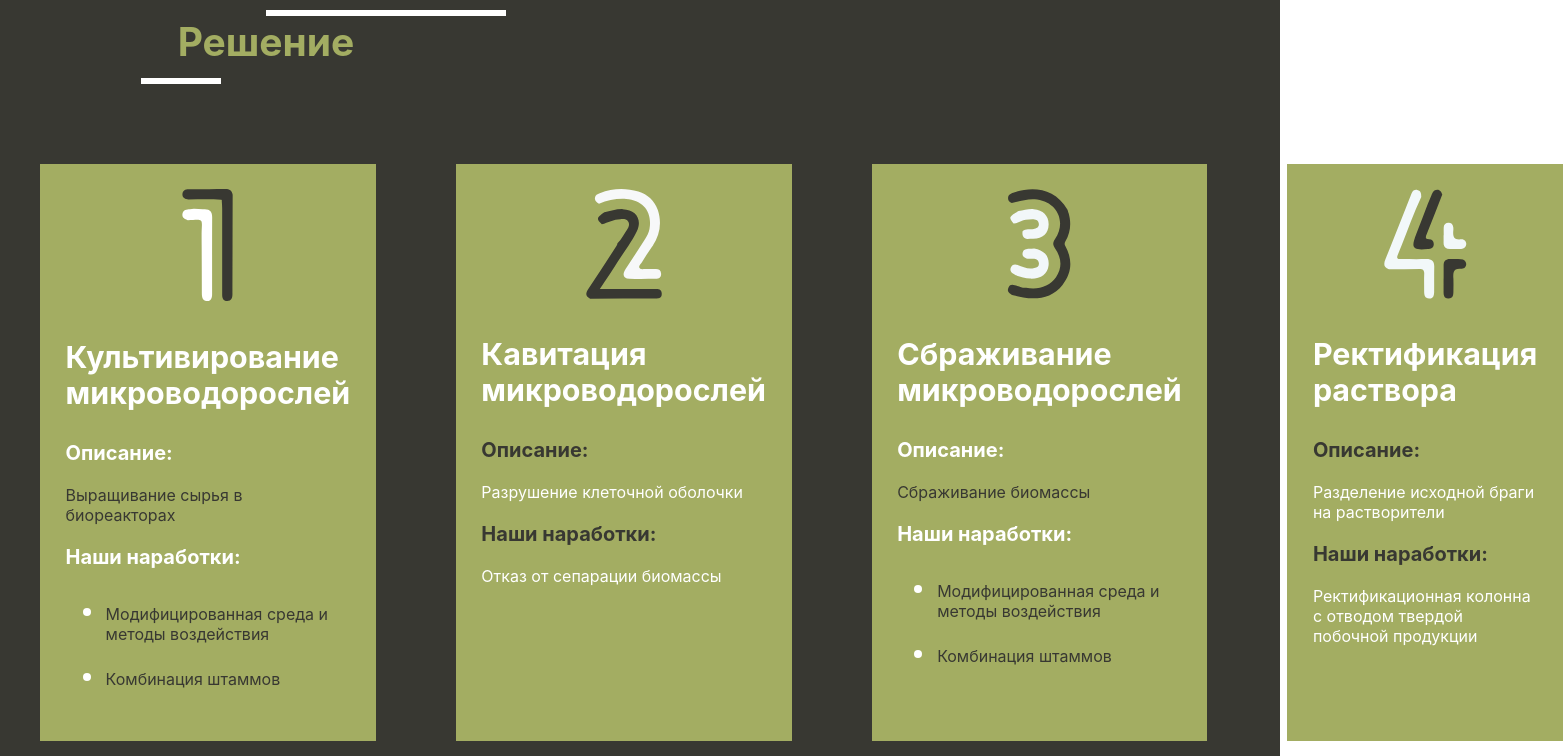
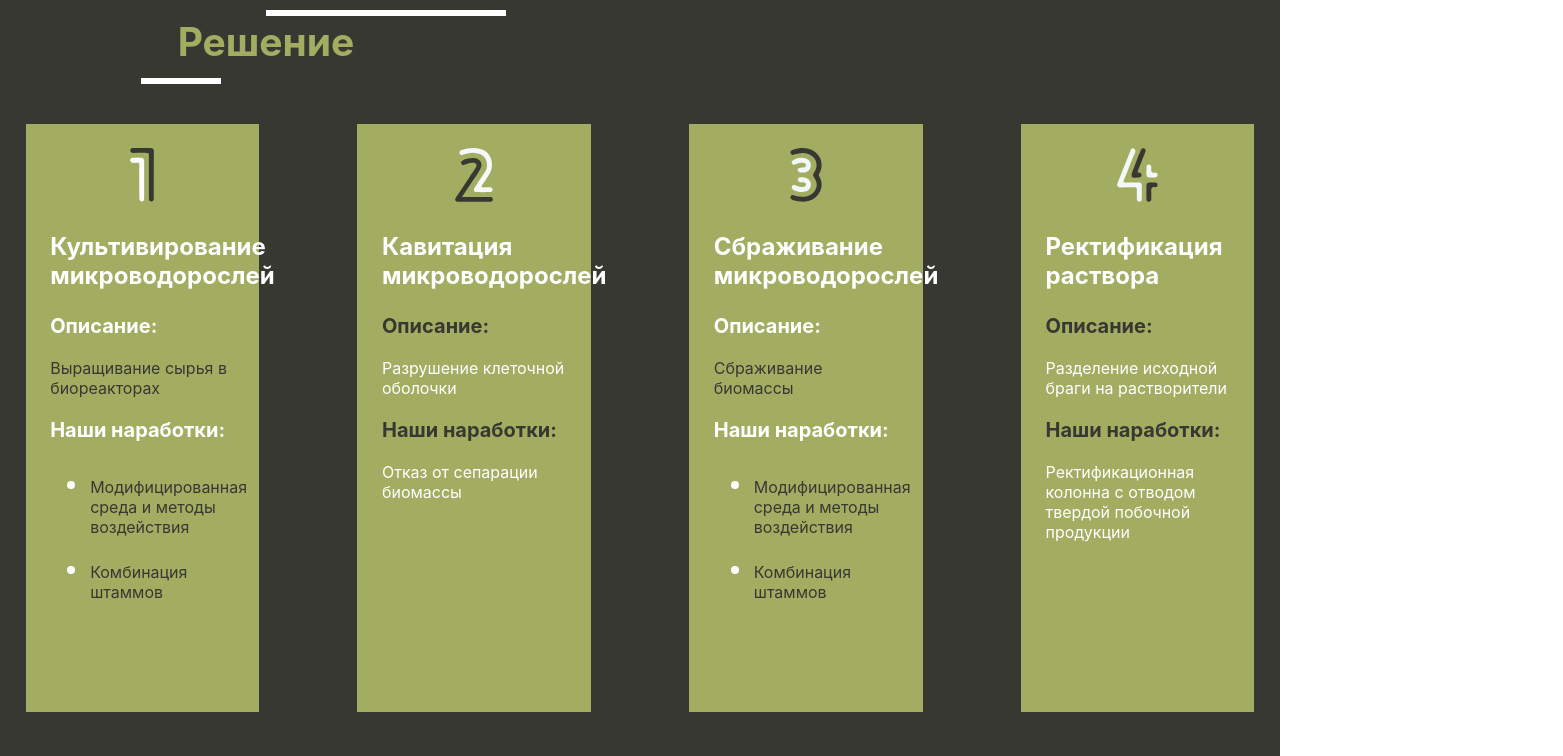
Before and after one commit to expiredy/ButaCorp, a React (Create React App) app in the folder dord-site/: page / in a window 1280 px wide. Shown: the part 1280-2036 px from the top of the page, 1563 px wide, since content can reach past the window. Built offline with nearby package versions, Linux system fonts and the light colour scheme.

Commit message:
.gitignore updating and css changes in Solution Section and contact section

```diff
--- a/dord-site/package.json
+++ b/dord-site/package.json
@@ -12,7 +12,7 @@
     "web-vitals": "^1.1.2"
   },
   "scripts": {
-    "start": "react-scripts start",
+    "start": "react-scripts --openssl-legacy-provider start",
     "build": "react-scripts build",
     "test": "react-scripts test",
     "eject": "react-scripts eject"
--- a/dord-site/src/components/information-sections/ContactsSectionStyle.css
+++ b/dord-site/src/components/information-sections/ContactsSectionStyle.css
@@ -26,3 +26,7 @@
 .contact-element a{
     text-decoration: none;
 }
+
+.lower-image{
+    width: 75%;
+}
--- a/dord-site/src/components/information-sections/SolutionSectionStyle.css
+++ b/dord-site/src/components/information-sections/SolutionSectionStyle.css
@@ -1,16 +1,26 @@
 .steps-layout{
     display: flex;
-    justify-content: space-around;
+    justify-content: space-between;
+    margin: 0 2% 0 2%;
+
+}
+
+.step-logo{
+    height: 10%;
 }
 
 .step-container{
     background-color: #A3AD62;
-    width: 25%;
-    margin: 5vh;
+    width: 15%;
     padding: 2%;
 }
+
 .step-text-container{
     text-align: left;
+}
+
+.header-session{
+    font-size: 3vh;
 }
 
 .section-content-header{
--- a/dord-site/src/index.css
+++ b/dord-site/src/index.css
@@ -1,4 +1,5 @@
 body {
+  min-width: 100%;
   margin: 0;
   font-family: -apple-system, BlinkMacSystemFont, 'Segoe UI', 'Roboto', 'Oxygen',
     'Ubuntu', 'Cantarell', 'Fira Sans', 'Droid Sans', 'Helvetica Neue',
```
Also changed, not shown: 1 other file (tests, documents, lock files or other folders).
